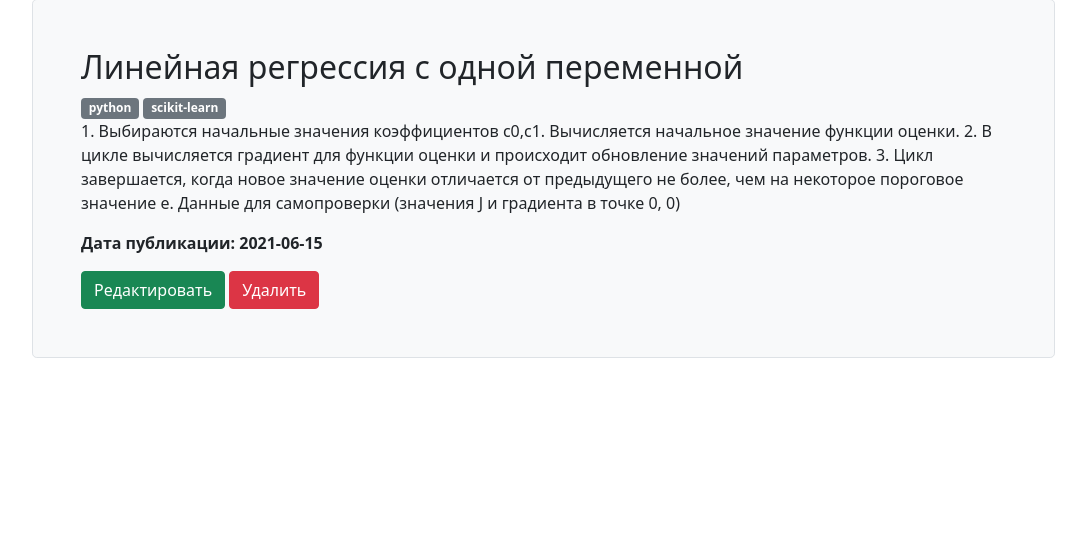
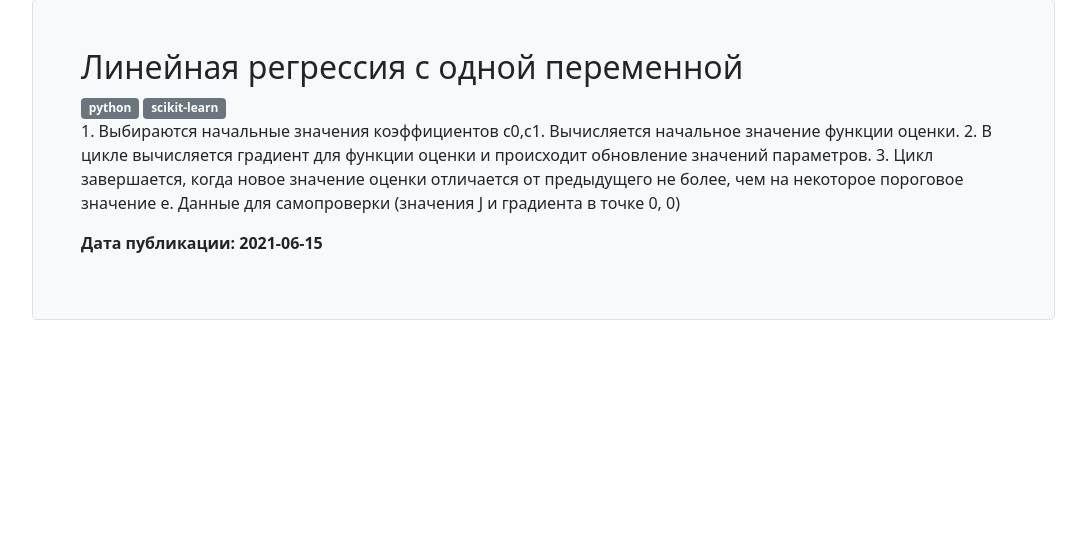
Before and after one commit to votchezanick/flaskcoursework, a Flask app: template templates/post_detail.html in a window 1280 px wide. Shown: the part 77-626 px from the top of the page, without its empty margins (50-1136 px from the left). Run offline with Flask 2, Linux system fonts and the light colour scheme; the template is opened without the code that fills it: values that come from a table or form of the project are taken from there, others are empty; data comes from the database, SQL or seed files in the repository; both versions use the stored data as it was after the commit; parts of the project's set-up code (start-up, migrations or seed data) failed here and were passed over.

Commit message:
final commit (i guess)

```diff
--- a/app.py
+++ b/app.py
@@ -7,7 +7,6 @@ from datetime import datetime
 from flask_admin import Admin, AdminIndexView
 from flask_admin.contrib.sqla import ModelView
 from flask_security import UserMixin, RoleMixin, SQLAlchemyUserDatastore, Security, login_required, current_user
-import email_validator
 
 
 app = Flask(__name__)
--- a/templates/about.html
+++ b/templates/about.html
@@ -10,7 +10,7 @@
     <div class="col-md-10 px-0">
         <h1 class="display-4 fst-italic">Информация о нас</h1>
         <p class="lead my-3">Трифонов Роман - Староста группы 2341. Контакты: 89021716224, theofftrfnv@mail.ru</p>
-        <p class="lead my-3">Бочкарёв Константин - Студент группы 2341. Контакты:</p>
+        <p class="lead my-3">Бочкарёв Константин - Студент группы 2341. Контакты: 89245125158, bochvoltkot11@mail.ru</p>
         <p class="lead my-3">Базаров Григорий - Студент группы 2341. Контакты: 89085986288, grisha.bazarov1111@gmail.com</p>
     </div>
 </div>
--- a/templates/index.html
+++ b/templates/index.html
@@ -13,7 +13,7 @@
                             информационных систем. Данная работа была написана с использованием
                             различных пакетов, программного кода, баз данных и HTML. Уровень
                             работы соответствует полученным в процесса разработки или
-                            полученным ранее знаниям в различных сфера.</p>
+                            полученным ранее знаниям в различных сферах.</p>
       <p class="lead mb-0"><a href="/about" class="text-white fw-bold">Информация о создателях</a></p>
     </div>
   </div>
--- a/templates/post_detail.html
+++ b/templates/post_detail.html
@@ -15,8 +15,8 @@
         </div>
         <p>{{ post.body }}</p>
         <p><b>Дата публикации: {{ post.date.date() }}</b></p>
-        <a href="/posts/{{ post.id }}/update" class="btn btn-success">Редактировать</a>
-        <a href="/posts/{{ post.id }}/delete" class="btn btn-danger">Удалить</a>
+        {% if current_user.has_role('admin') %}<a href="/posts/{{ post.id }}/update" class="btn btn-success">Редактировать</a>{% endif %}
+        {% if current_user.has_role('admin') %}<a href="/posts/{{ post.id }}/delete" class="btn btn-danger">Удалить</a>{% endif %}
     </div>
 </div>
 {% endblock %}
```
Also changed, not shown: base.db.
